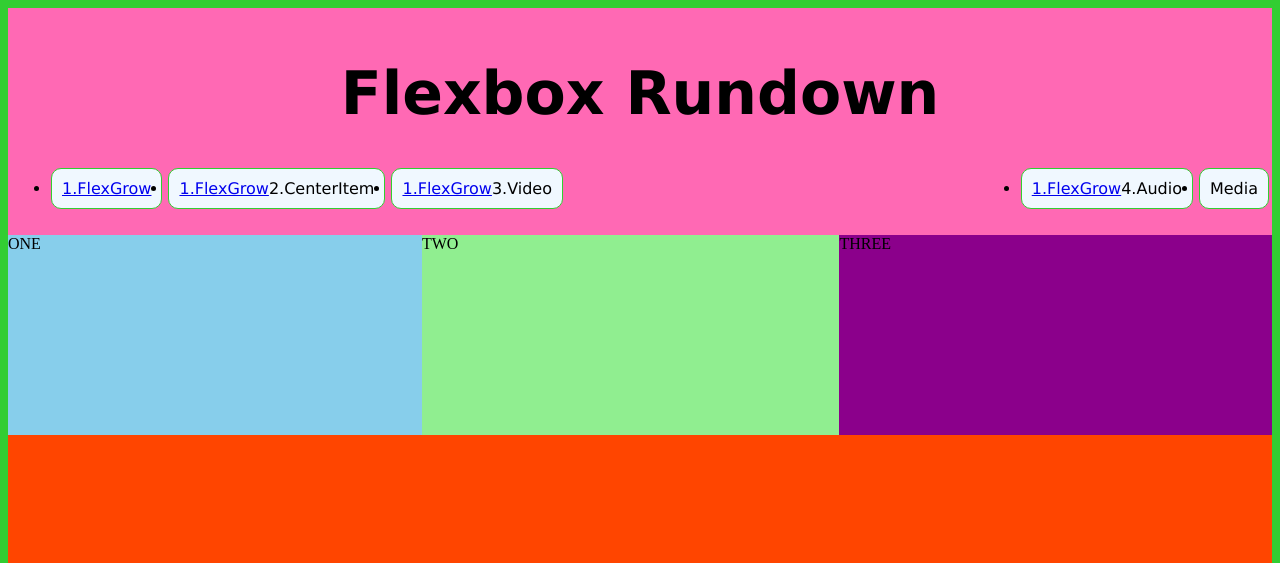
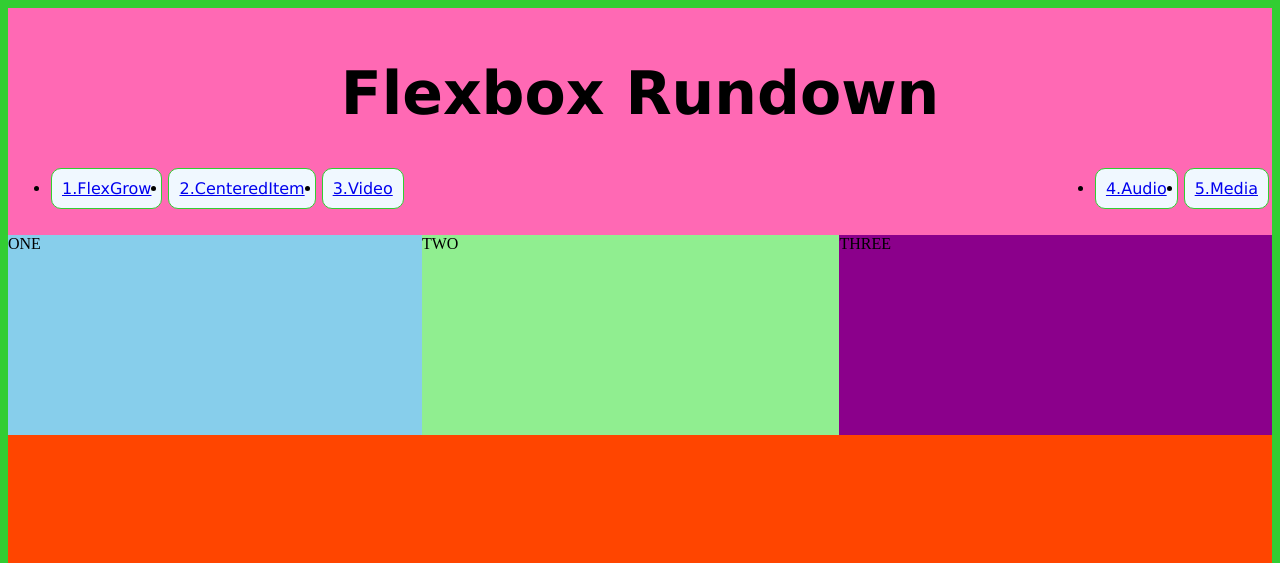
Before and after one commit to rubenbrowne/Flexbox-rundown, a plain HTML site: page worksheet4/index.html in a window 1280 px wide. Shown: the top 563 px of the page. Drawn offline with Linux system fonts and the light colour scheme.

Commit message:
corrected double mistake

```diff
--- a/worksheet4/index.html
+++ b/worksheet4/index.html
@@ -18,10 +18,10 @@
             <ul>
                 <div class="container-navigation">
                     <li><a href="#secion1">1.FlexGrow</a></li>
-                    <li><a href="#secion2">1.FlexGrow</a>2.CenterItem</li>
-                    <li><a href="#secion3">1.FlexGrow</a>3.Video</li>
-                    <li class="push"><a href="#secion4">1.FlexGrow</a>4.Audio</li>
-                    <li>Media</li>
+                    <li><a href="#secion2">2.CenteredItem</a></li>
+                    <li><a href="#secion3">3.Video</a></li>
+                    <li class="push"><a href="#secion4">4.Audio</a></li>
+                    <li><a href="#section5">5.Media</a></li>
 
                 </div>
             </ul>
```
Also changed, not shown: worksheet4/styles.css (line endings or trailing spaces).
